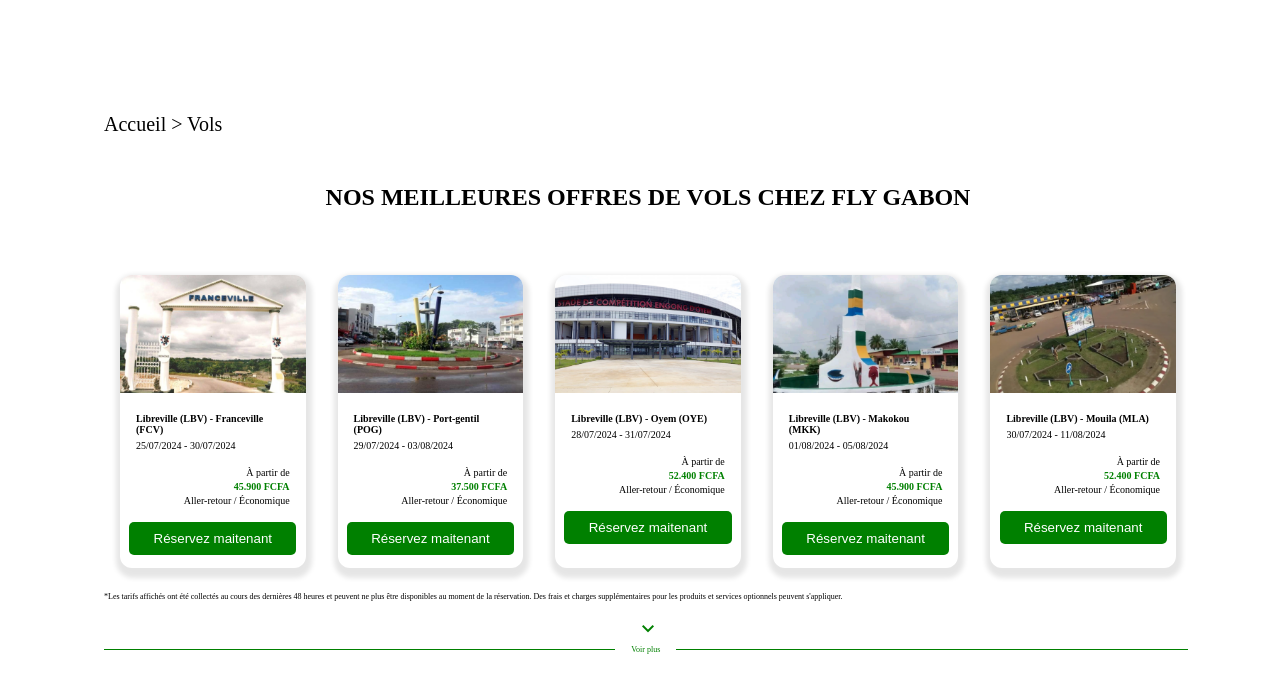
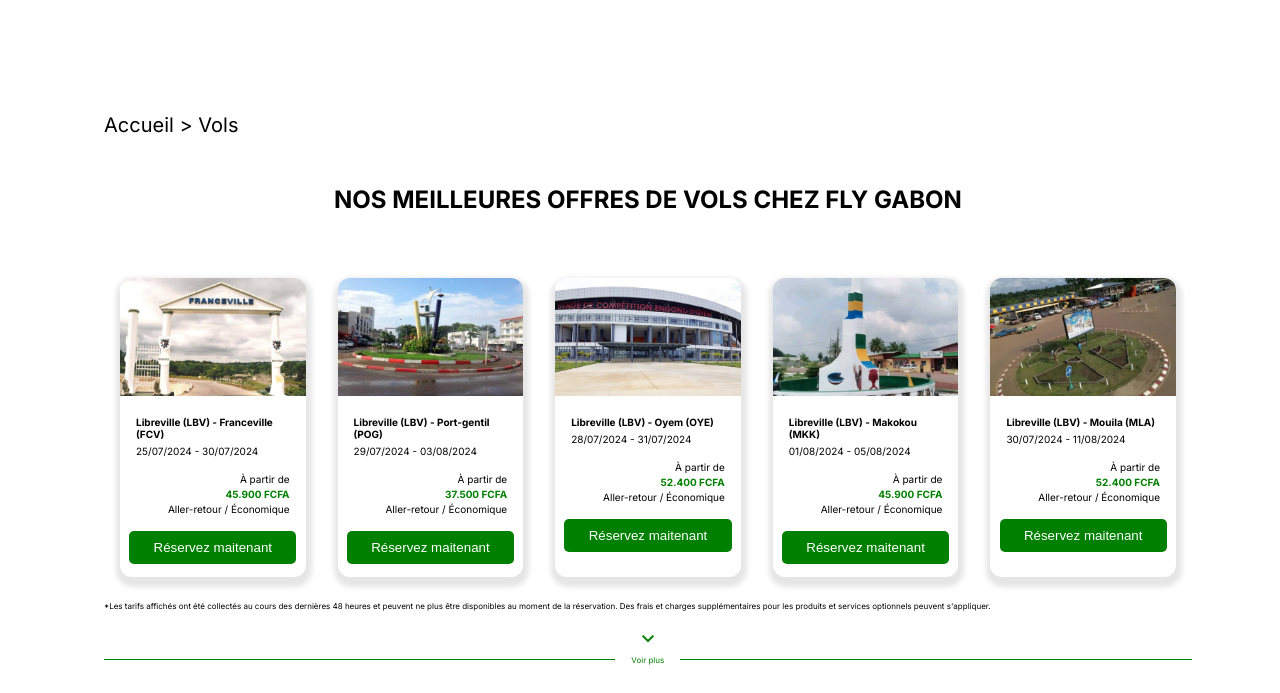
Before and after one commit to Smeby33/flygabon, a plain HTML site: page index.html in a window 1280 px wide. Shown: the part 507-1200 px from the top of the page. Drawn offline with nearby package versions, Linux system fonts and the light colour scheme.

Commit message:
Add files via upload
doublefinish

```diff
--- a/index.css
+++ b/index.css
@@ -1,3 +1,7 @@
+body{
+  font-family: inter;
+}
+
 .nav{
   display: flex;
   justify-content: space-between;
--- a/index.html
+++ b/index.html
@@ -6,6 +6,12 @@
     <title>fly gabon</title>
     <link rel="stylesheet" href="index.css">
     <link rel="stylesheet" href="https://fonts.googleapis.com/css2?family=Material+Symbols+Outlined:opsz,wght,FILL,GRAD@24,400,0,0" />
+    <link href="https://fonts.googleapis.com/css2?family=Inter:wght@400;500;600;700&display=swap" rel="stylesheet">
+    <style>
+        body {
+            font-family: 'Inter', sans-serif;
+        }
+    </style>
 </head>
 <body>
 
```
